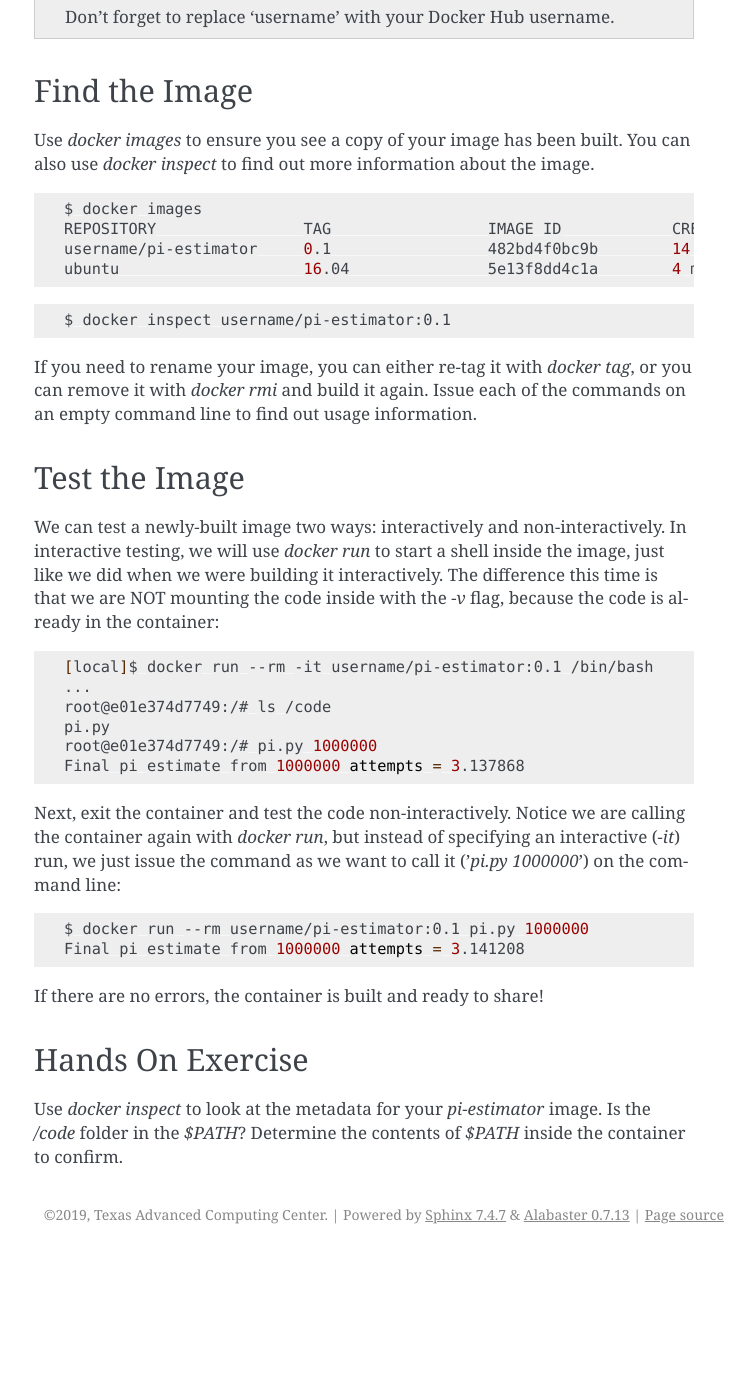
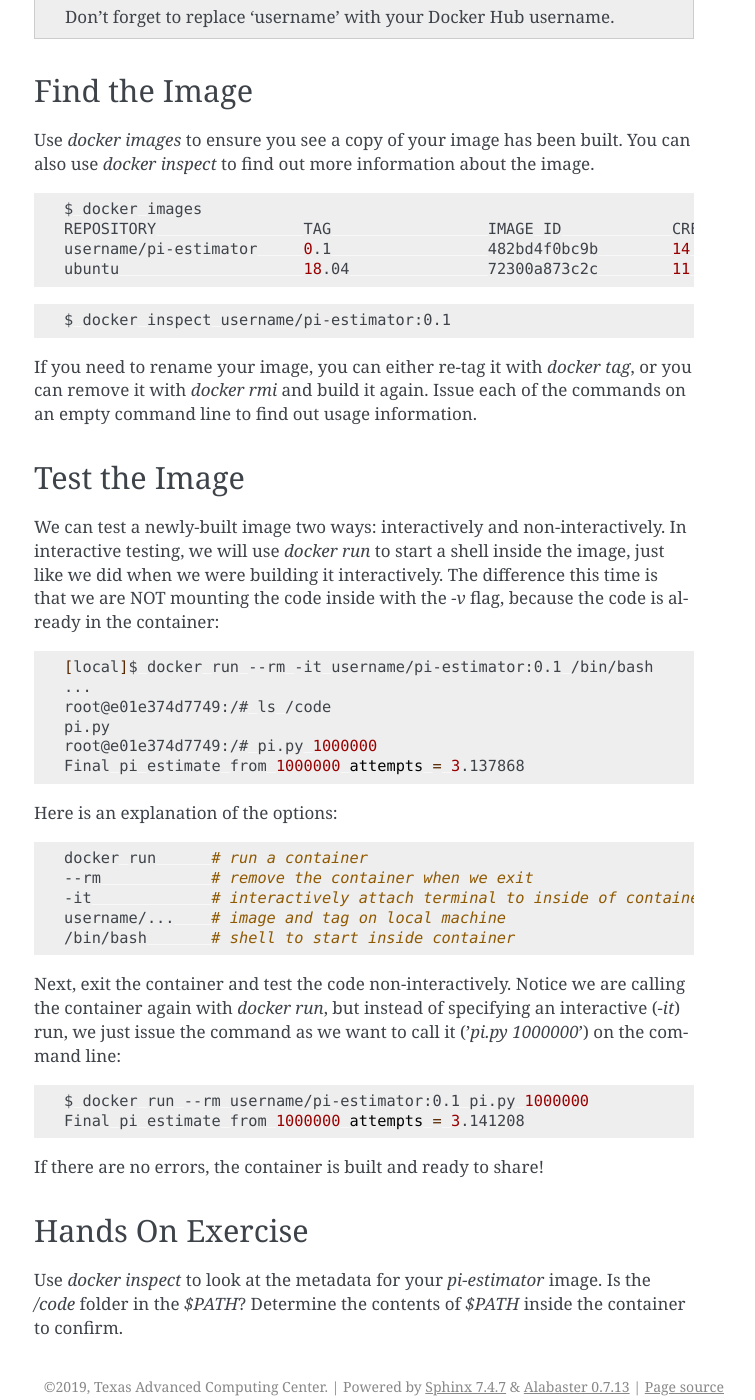
Before and after one commit to TACC/containers_at_tacc, a Sphinx documentation site: the page built from docs/containerize-your-code/build_from_dockerfile.rst, in a window 1280 px wide and 1400 px high, scrolled down 2757 px. Shown: the whole window, without its empty margins (386-1141 px from the left). Built offline with Sphinx 7.4.7, drawn with Linux system fonts in a browser that asks for light colours; before the commit the page ends 4011 px from its top, so only the background shows below that.

Commit message:
final edits for build from dockerfile section

```diff
--- a/docs/containerize-your-code/build_from_dockerfile.rst
+++ b/docs/containerize-your-code/build_from_dockerfile.rst
@@ -160,7 +160,7 @@ also use `docker inspect` to find out more information about the image.
    $ docker images
    REPOSITORY                TAG                 IMAGE ID            CREATED             SIZE
    username/pi-estimator     0.1                 482bd4f0bc9b        14 minutes ago      200MB
-   ubuntu                    16.04               5e13f8dd4c1a        4 months ago        120MB
+   ubuntu                    18.04               72300a873c2c        11 days ago         64.2MB
 
 .. code-block:: bash
 
@@ -190,6 +190,16 @@ because the code is already in the container:
    root@e01e374d7749:/# pi.py 1000000
    Final pi estimate from 1000000 attempts = 3.137868
 
+Here is an explanation of the options:
+
+.. code-block:: bash
+
+  docker run      # run a container
+  --rm            # remove the container when we exit
+  -it             # interactively attach terminal to inside of container
+  username/...    # image and tag on local machine
+  /bin/bash       # shell to start inside container
+
 Next, exit the container and test the code non-interactively. Notice we are calling
 the container again with `docker run`, but instead of specifying an interactive
 (`-it`) run, we just issue the command as we want to call it ('`pi.py 1000000`') on
```
